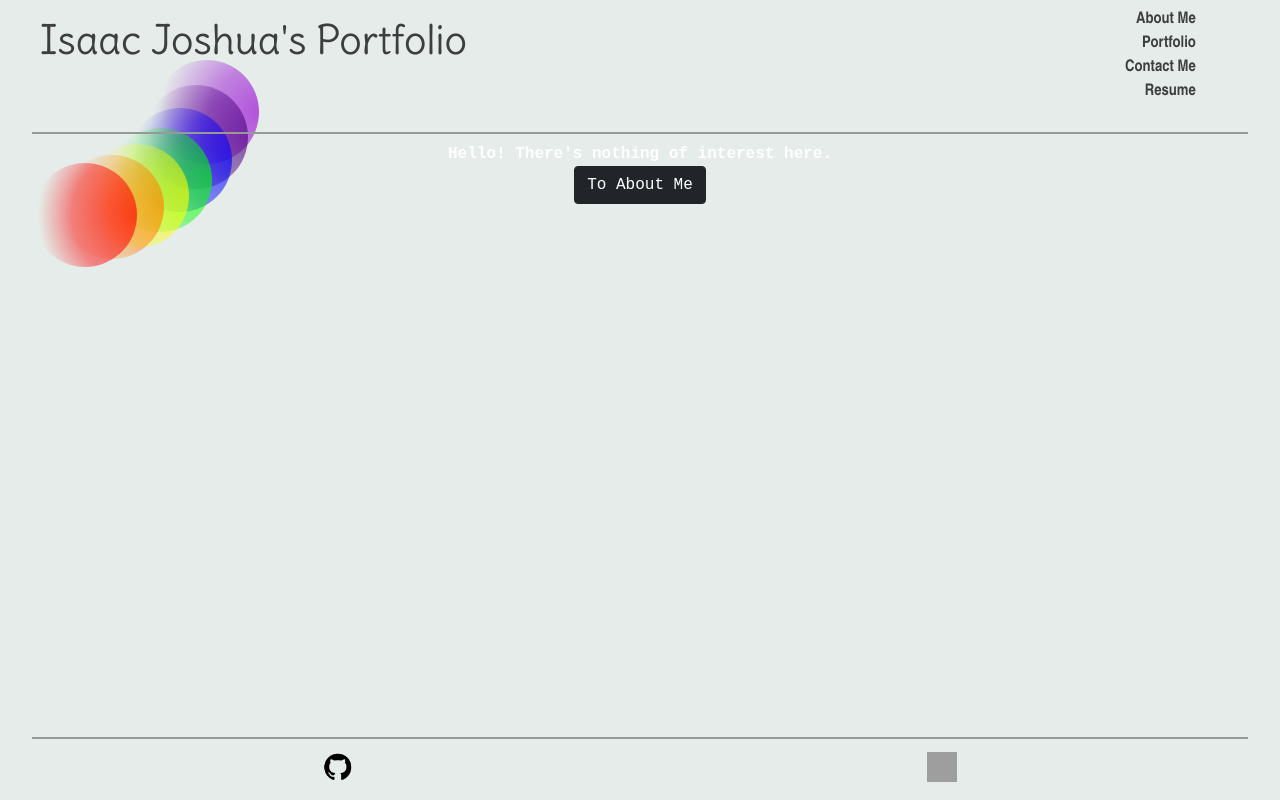
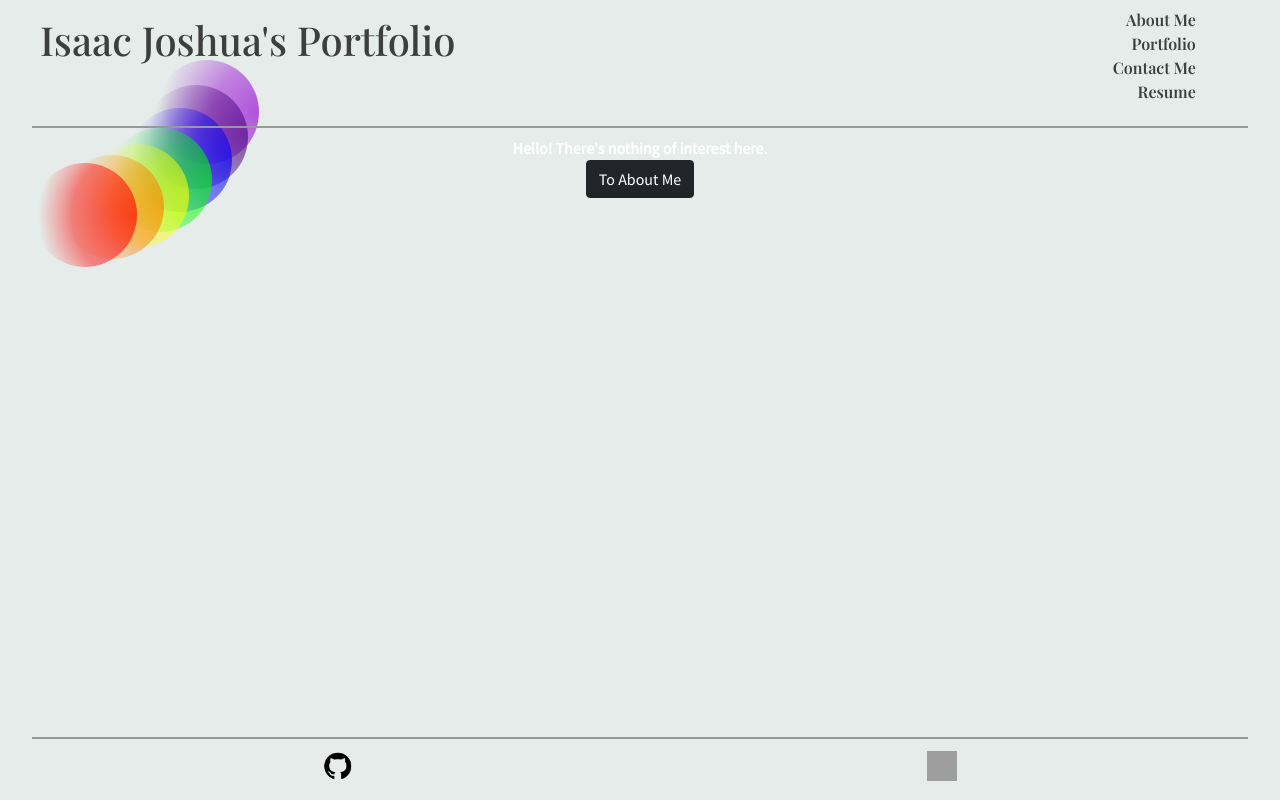
Before and after one commit to IsaacJCarnes/ij-portfolio, a React (Create React App) app: page / in a window 1280 px wide. Built offline with nearby package versions, Linux system fonts and the light colour scheme; grey boxes are pictures that could not be loaded.

Commit message:
Lots of css changes, fonts and buttons have been changed. Contact form has been changed

```diff
--- a/src/css/App.css
+++ b/src/css/App.css
@@ -7,8 +7,20 @@ Component Background: #51355A
   src: url(../assets/Delius-Regular.ttf);
 }
 
+@font-face {
+  font-family: SourceSans;
+  src: url(../assets/SourceSansPro-Regular.ttf);
+}
+
+@font-face {
+  font-family: Playfair;
+  src: url(../assets/PlayfairDisplay-VariableFont_wght.ttf);
+}
+
+
+
 *{
-  font-family: Delius, 'Courier New', Courier, monospace;
+  font-family: SourceSans, 'Courier New', Courier, monospace;
   z-index: 10;
   font-weight: 600;
 }
@@ -36,5 +48,5 @@ Component Background: #51355A
 }
 
 .EasyText{
-  font-family: 'Courier New', Courier, monospace;
+  font-family: SourceSans, 'Courier New', Courier, monospace;
 }
--- a/src/css/Header.css
+++ b/src/css/Header.css
@@ -4,7 +4,7 @@
   justify-content: space-around;
   flex-direction: column;
   width: 95vw;
-  height: fit-content;
+  height: 15vh;
   border-bottom: 2px solid var(--main-border-color);
 }
 
@@ -14,6 +14,7 @@
   font-size: 6vw;
   color: var(--main-text-color);
   width: fit-content;
+  font-family: Playfair, 'Courier New', Courier, monospace;
 }
 
 .NavBar {
@@ -33,11 +34,11 @@
   padding-right: 2vw;
   margin-top: 0.2vh;
   text-align: right;
-  font-size: 1.2vh;
+  font-size: 3vw;
   font-weight: 600;
+  font-family: Playfair, 'Courier New', Courier, monospace;
   text-decoration: none;
   width: fit-content;
-  font-family: 'Arial Narrow', Arial, sans-serif;
   transition: color .5s, background-position 1s;
   background-image: linear-gradient(
     -225deg,
--- a/src/pages/AboutMe/About.css
+++ b/src/pages/AboutMe/About.css
@@ -11,6 +11,8 @@
   font-size: 6.4vmin;
   color: var(--main-text-color);
   margin-bottom: 2vh;
+  font-family: Playfair, 'Courier New', Courier, monospace;
+
 }
 
 .AboutContainer h3:after {
@@ -31,8 +33,7 @@
 
 .AboutContainer p {
   color: var(--main-text-color);
-  font-family: 'Courier New', Courier, monospace;
-  font-size: 3.5vmin;
+  width: 90vw;
 }
 
 .lineBrk {
--- a/src/pages/ContactMe/Contact.css
+++ b/src/pages/ContactMe/Contact.css
@@ -12,6 +12,7 @@
 .ContactContainer h1 {
   color: var(--main-text-color);
   font-size: 6.4vmin;
+  font-family: Playfair, 'Courier New', Courier, monospace;
 }
 
 .ContactContainer p {
@@ -20,8 +21,6 @@
   right: 5vw;
   bottom: 10vh;
   font-size: 2.5vmin;
-  font-family: 'Courier New', Courier, monospace;
-
 }
 
 .ContactForm {
@@ -39,13 +38,16 @@
 
 .ContactForm label {
   color: var(--main-text-color);
-  font-family: 'Courier New', Courier, monospace;
 }
 
 .ContactForm input {
   width: 60vw;
   height: 5vh;
   font-family: 'Courier New', Courier, monospace;
+  border-radius: 2vmin 2vmin;
+  padding: 0px 2vmin 0px 2vmin;
+  background-color: rgba(255, 255, 255, .45);
+  border: 1px solid rgb(128, 128, 128);
 }
 
 .ContactForm textarea {
@@ -53,11 +55,25 @@
   height: 8vh;
   max-height: 12vh;
   font-family: 'Courier New', Courier, monospace;
+  border-radius: 2vmin 2vmin;
+  padding: 0px 2vmin 0px 2vmin;
+  background-color: rgba(255, 255, 255, .45);
+  border: 1px solid rgb(128, 128, 128);
 }
 
 .ContactForm button {
-  font-family: 'Courier New', Courier, monospace;
-
+  border-radius: 2vmin 2vmin;
+  background-color: black;
+  color: white;
+  transition:  background-color .5s, color .5s;
+}
+.ContactForm button:hover {
+  background-color: grey;
+  color: black;
+}
+.ContactForm button:active {
+  background-color: grey;
+  color: black;
 }
 
 @media only screen and (min-width: 810px) { /*Big Screens*/
--- a/src/pages/Portfolio/Portfolio.css
+++ b/src/pages/Portfolio/Portfolio.css
@@ -11,8 +11,6 @@
   right: 5vw;
   bottom: 10vh;
   font-size: 2.5vmin;
-  font-family: 'Courier New', Courier, monospace;
-
 }
 
 .SelectorContainer {
@@ -78,6 +76,7 @@
   font-weight: 300;
   color: var(--main-text-color);
   text-align: center;
+  font-family: Playfair, 'Courier New', Courier, monospace;
 }
 
 #LastName {
@@ -93,6 +92,7 @@
   font-weight: 300;
   color: var(--main-text-color);
   text-align: center;
+  font-family: Playfair, 'Courier New', Courier, monospace;
 }
 
 #ProjectContentContainer {
@@ -145,7 +145,7 @@
   width: 100%;
   height: 95%;
   border: 1px solid var(--main-border-color);
-  border-radius: 2%;
+  border-radius: 1vmin;
 }
 
 #ProjDesc{
@@ -204,8 +204,8 @@
   padding: 0px 10px 3px 10px;
   border-radius: 2vmin 2vmin;
   background-color: #333333;
-  color: var(--alt-text-color);
-  font-family: 'Courier New', Courier, monospace;
+  color: var(--main-bg-color);
+  font-family: Playfair, 'Courier New', Courier, monospace;
 }
 
 .FlipOut{
--- a/src/pages/Portfolio/index.js
+++ b/src/pages/Portfolio/index.js
@@ -14,10 +14,7 @@ export default function Portfolio() {
   const pickProject = (e) => {
     //get index on chosen image and set selectedProject equal to it
     e.preventDefault();
-    if (e.target.dataset.index === selectedProject) {
-      return;
-    }
-    if (e.target.nodeName === "IMG") {
+    if (e.target.nodeName === "IMG" && Number(e.target.dataset.index) !== selectedProject) {
       setLastProject(selectedProject);
       selectProject(Number(e.target.dataset.index));
       let lastName = document.getElementById("LastName");
```
Also changed, not shown: src/assets/PlayfairDisplay-VariableFont_wght.ttf (added), src/assets/SourceSansPro-Regular.ttf (added).
